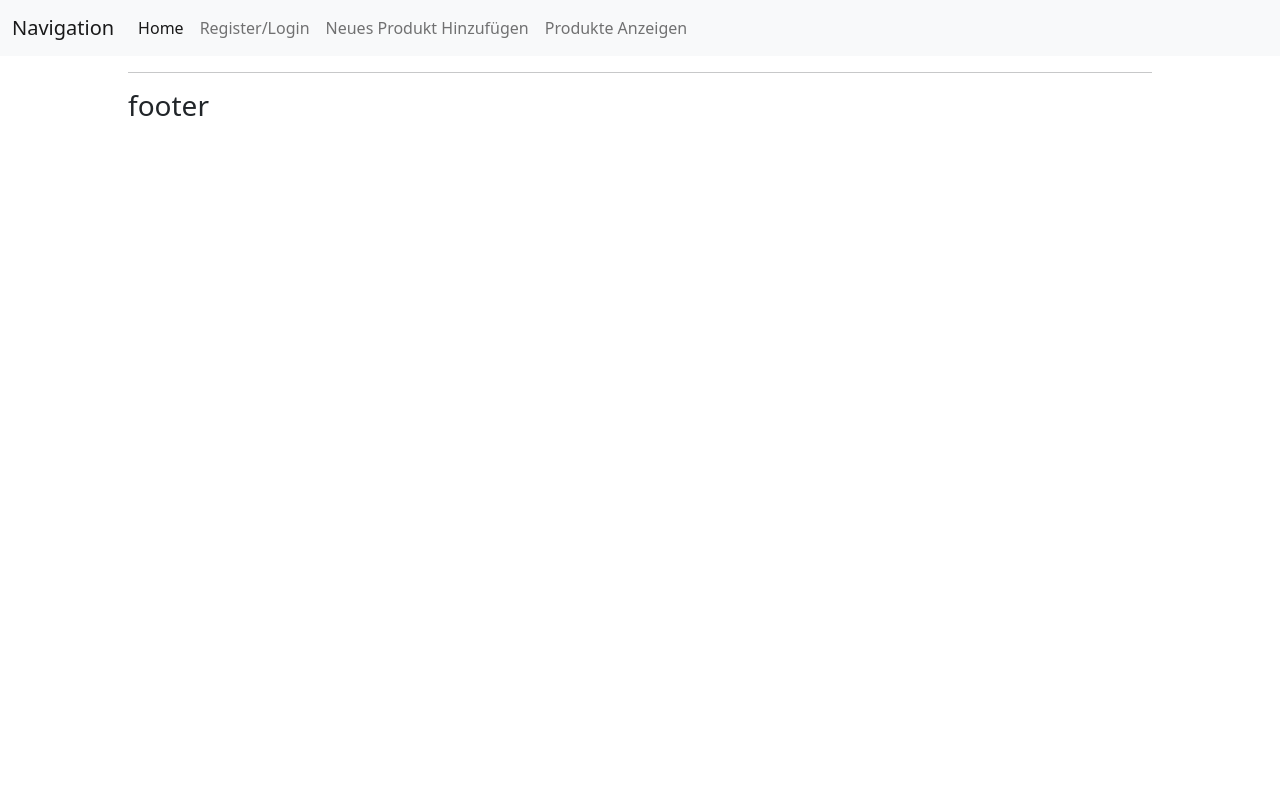
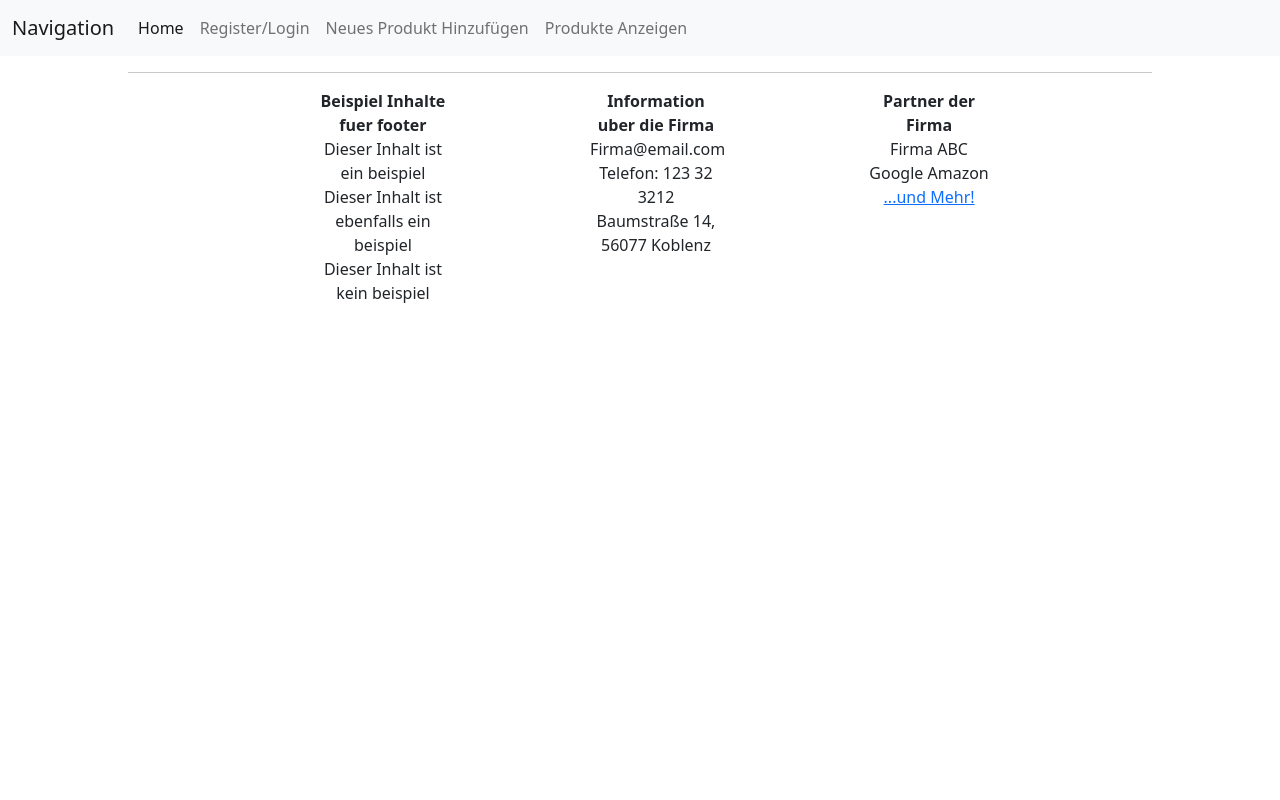
Before and after one commit to JamalHarrisKo/HandyReviews, a PHP site: page /displayProduct.php in a window 1280 px wide. Run offline with PHP 8.4, Linux system fonts and the light colour scheme; data that the repository does not hold is empty.

Commit message:
[task]update styling and fix display errors

```diff
--- a/src/Assets/footer.php
+++ b/src/Assets/footer.php
@@ -1,7 +1,38 @@
 </div>
+
 <footer>
     <hr>
-    <h3>footer</h3>
+    <div class="footerbox">
+        <ul class="footer_ul">
+            <li class="footer_li">
+                <strong>Beispiel Inhalte fuer footer</strong>
+            <li class="footer_li">Dieser Inhalt ist ein beispiel</li>
+            <li class="footer_li">Dieser Inhalt ist ebenfalls ein beispiel</li>
+            <li class="footer_li">Dieser Inhalt ist kein beispiel</li>
+
+            </li>
+        </ul>
+
+        <ul class="footer_ul">
+            <li class="footer_li">
+                <strong>Information uber die Firma</strong>
+            </li>
+            <li class="footer_li">Firma@email.com</li>
+            <li class="footer_li">Telefon: 123 32 3212</li>
+            <li class="footer_li">Baumstraße 14, 56077 Koblenz</li>
+        </ul>
+
+        <ul class="footer_ul">
+            <li class="footer_li">
+                <strong>Partner der Firma</strong>
+            </li>
+            <li class="footer_li">Firma ABC</li>
+            <li class="footer_li">Google Amazon</li>
+            <li class="footer_li"><a href="#">...und Mehr!</a></li>
+        </ul>
+    </div>
+
+
 </footer>
 <script src="https://cdn.jsdelivr.net/npm/bootstrap@5.1.0/dist/js/bootstrap.bundle.min.js" integrity="sha384-U1DAWAznBHeqEIlVSCgzq+c9gqGAJn5c/t99JyeKa9xxaYpSvHU5awsuZVVFIhvj" crossorigin="anonymous"></script>
 
--- a/src/Public/Css/style.css
+++ b/src/Public/Css/style.css
@@ -1,11 +1,12 @@
-body{
-    background-color: blue;
+html, body{
+    height: 100%;
 
 }
 
 .content{
     width: 80%;
     margin: 0 auto;
+
 }
 
 .flexdiv{
@@ -132,6 +133,19 @@
     width: 20%;
     margin: 40px auto;
     text-align: center;
-    border: 1px solid grey;
+    border: 1px solid lightgrey;
     padding: 10px;
 }
+
+.footer_ul{
+    list-style: none;
+    width: 20%;
+
+}
+.footerbox{
+    display: flex;
+    justify-content: space-around;
+    width: 80%;
+    margin: auto;
+    text-align: center;
+}
--- a/src/displayProduct.php
+++ b/src/displayProduct.php
@@ -37,6 +37,7 @@
       </form>
       <br>
     </div>
-  <?php } ?>
-  <!--Content end-->
-  <?php include "Assets/footer.php" ?>
+</div>
+<?php } ?>
+<!--Content end-->
+<?php include "Assets/footer.php" ?>
--- a/src/index.php
+++ b/src/index.php
@@ -2,8 +2,9 @@
 <?php include "Assets/header.php" ?>
 <!--Content-->
 <h1>Handy Review Forum</h1>
+
 <div class="content-wrapper">
-
+    <hr>
     <div class="flexdiv">
         <div class="card" style="width: 18rem;">
             <img src="./Public/login.png" class="card-img-top" alt="...">
```
